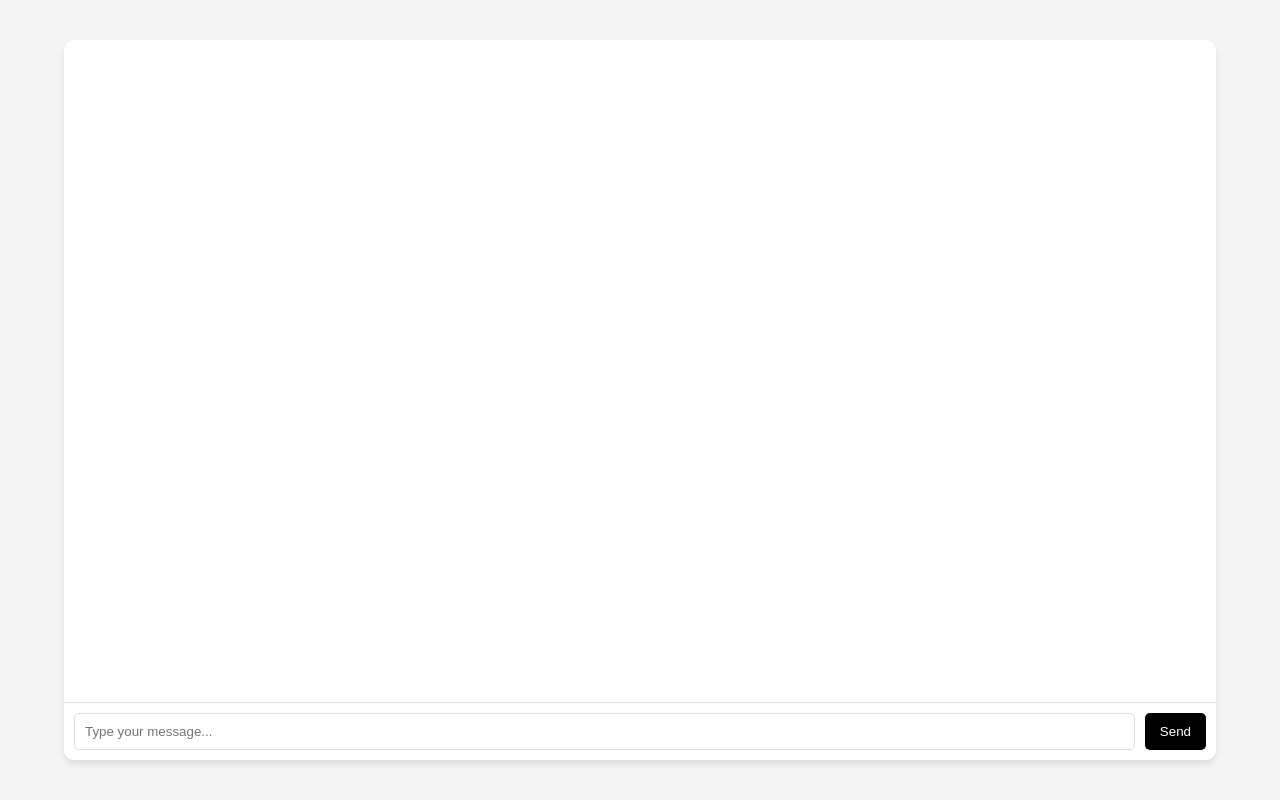
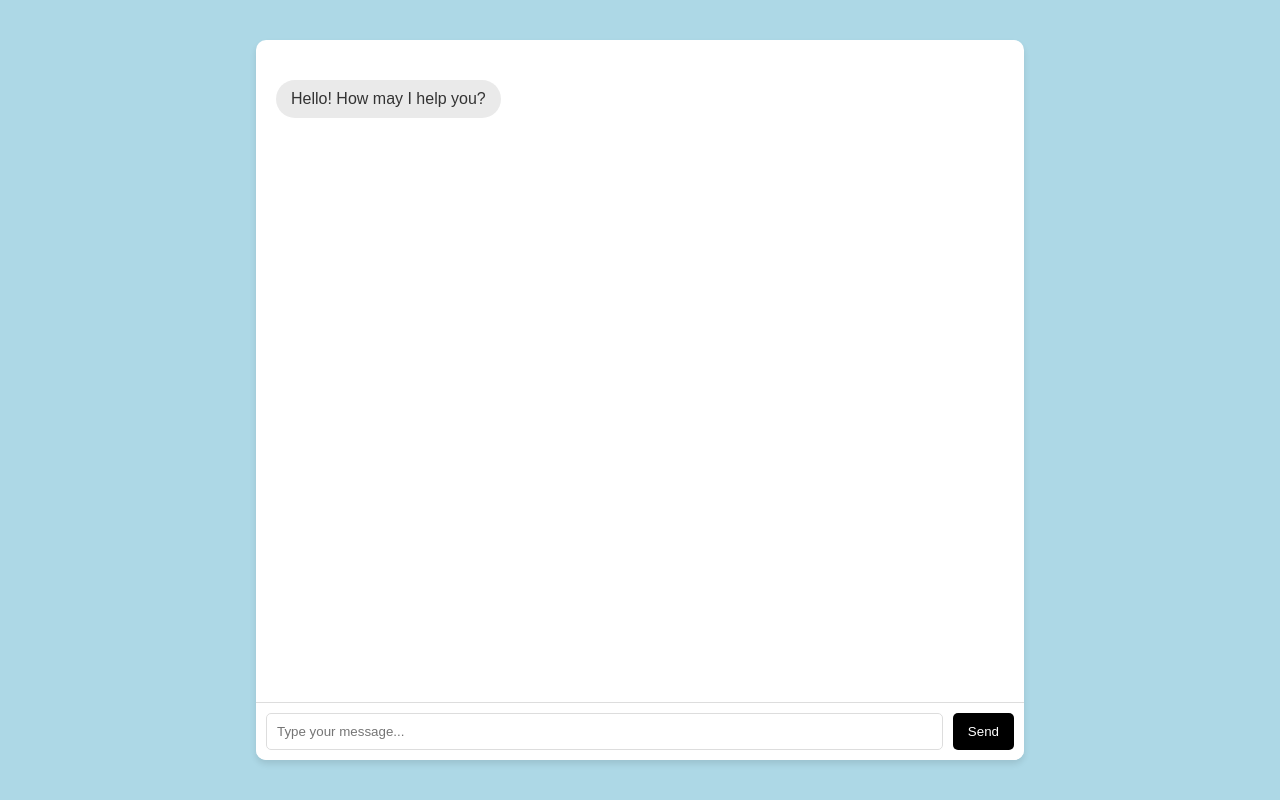
Before and after one commit to faizanmunir017/Chat_Bot_FrontEnd, a React (Vite) app: page / in a window 1280 px wide. Built offline with nearby package versions, Linux system fonts and the light colour scheme.

Commit message:
Code refactored and assets folder added

```diff
--- /dev/null
+++ b/src/assets/botMessageIcon.tsx
@@ -0,0 +1,39 @@
+function BotMessageIcon() {
+  return (
+    <svg
+      width="40"
+      height="41"
+      viewBox="0 0 40 41"
+      fill="none"
+      xmlns="http://www.w3.org/2000/svg"
+    >
+      <ellipse
+        cx="19.9798"
+        cy="20.1255"
+        rx="19.9798"
+        ry="20.1255"
+        fill="black"
+      />
+      <mask id="path-2-inside-1_11_24" fill="white">
+        <path
+          fillRule="evenodd"
+          clipRule="evenodd"
+          d="M19.9799 23.3446C18.7916 25.7516 16.3124 27.4072 13.4465 27.4072C9.42494 27.4072 6.16479 24.1471 6.16479 20.1255C6.16479 16.1039 9.42494 12.8438 13.4465 12.8438C16.3124 12.8438 18.7916 14.4994 19.9799 16.9063C21.1681 14.4994 23.6473 12.8438 26.5132 12.8438C30.5348 12.8438 33.7949 16.1039 33.7949 20.1255C33.7949 24.1471 30.5348 27.4072 26.5132 27.4072C23.6473 27.4072 21.1681 25.7516 19.9799 23.3446Z"
+        />
+      </mask>
+      <path
+        fillRule="evenodd"
+        clipRule="evenodd"
+        d="M19.9799 23.3446C18.7916 25.7516 16.3124 27.4072 13.4465 27.4072C9.42494 27.4072 6.16479 24.1471 6.16479 20.1255C6.16479 16.1039 9.42494 12.8438 13.4465 12.8438C16.3124 12.8438 18.7916 14.4994 19.9799 16.9063C21.1681 14.4994 23.6473 12.8438 26.5132 12.8438C30.5348 12.8438 33.7949 16.1039 33.7949 20.1255C33.7949 24.1471 30.5348 27.4072 26.5132 27.4072C23.6473 27.4072 21.1681 25.7516 19.9799 23.3446Z"
+        fill="black"
+      />
+      <path
+        d="M19.9799 23.3446L22.8349 21.9352L19.9799 16.1519L17.1248 21.9352L19.9799 23.3446ZM19.9799 16.9063L17.1248 18.3158L19.9799 24.0991L22.8349 18.3158L19.9799 16.9063ZM17.1248 21.9352C16.4524 23.2974 15.0546 24.2232 13.4465 24.2232V30.5912C17.5702 30.5912 21.1309 28.2058 22.8349 24.7541L17.1248 21.9352ZM13.4465 24.2232C11.1834 24.2232 9.34876 22.3886 9.34876 20.1255H2.98083C2.98083 25.9055 7.66648 30.5912 13.4465 30.5912V24.2232ZM9.34876 20.1255C9.34876 17.8623 11.1834 16.0277 13.4465 16.0277V9.65979C7.66648 9.65979 2.98083 14.3454 2.98083 20.1255H9.34876ZM13.4465 16.0277C15.0546 16.0277 16.4524 16.9536 17.1248 18.3158L22.8349 15.4969C21.1309 12.0452 17.5702 9.65979 13.4465 9.65979V16.0277ZM22.8349 18.3158C23.5073 16.9536 24.9051 16.0277 26.5132 16.0277V9.65979C22.3895 9.65979 18.8288 12.0452 17.1248 15.4969L22.8349 18.3158ZM26.5132 16.0277C28.7763 16.0277 30.6109 17.8623 30.6109 20.1255H36.9789C36.9789 14.3454 32.2932 9.65979 26.5132 9.65979V16.0277ZM30.6109 20.1255C30.6109 22.3886 28.7763 24.2233 26.5132 24.2233V30.5912C32.2932 30.5912 36.9789 25.9055 36.9789 20.1255H30.6109ZM26.5132 24.2233C24.9051 24.2233 23.5073 23.2974 22.8349 21.9352L17.1248 24.7541C18.8288 28.2058 22.3895 30.5912 26.5132 30.5912V24.2233Z"
+        fill="white"
+        mask="url(#path-2-inside-1_11_24)"
+      />
+    </svg>
+  );
+}
+
+export default BotMessageIcon;
--- a/src/components/Chat/chat.css
+++ b/src/components/Chat/chat.css
@@ -6,15 +6,15 @@ body {
   justify-content: center;
   align-items: center;
   height: 100vh;
-  background-color: #f4f4f4;
+  background-color: lightblue;
 }
 
 .chat-container {
   display: flex;
   flex-direction: column;
   justify-content: space-between;
-  width: 90vw; /* Adjust to make it almost full width */
-  height: 90vh; /* Adjust to make it almost full height */
+  width: 60vw;
+  height: 90vh;
   border-radius: 10px;
   box-shadow: 0 4px 6px rgba(0, 0, 0, 0.1);
   background-color: #fff;
@@ -22,13 +22,14 @@ body {
 }
 
 .chat-box {
-  flex: 1;
+  display: flex;
+  flex-direction: column;
   padding: 20px;
   overflow-y: auto;
 }
 
 .chat-message {
-  margin: 20px 0; /* Increased spacing between messages */
+  margin: 20px 0;
   padding: 10px 15px;
   border-radius: 20px;
   max-width: 70%;
--- a/src/components/Chat/chat.tsx
+++ b/src/components/Chat/chat.tsx
@@ -1,4 +1,6 @@
-import { useState, ChangeEvent } from "react";
+import { useState, useEffect, ChangeEvent } from "react";
+
+import BotMessageIcon from "assets/botMessageIcon";
 
 import "./chat.css";
 
@@ -11,6 +13,14 @@ function Chat() {
   const [messages, setMessages] = useState<Message[]>([]);
   const [userInput, setUserInput] = useState<string>("");
 
+  useEffect(() => {
+    const initialBotMessage: Message = {
+      sender: "bot",
+      text: "Hello! How may I help you?",
+    };
+    setMessages([initialBotMessage]);
+  }, []);
+
   const handleInputChange = (e: ChangeEvent<HTMLInputElement>) => {
     setUserInput(e.target.value);
   };
@@ -20,6 +30,7 @@ function Chat() {
 
     const userMessage: Message = { sender: "user", text: userInput };
     setMessages((prevMessages) => [...prevMessages, userMessage]);
+    setUserInput("");
 
     try {
       const response = await fetch("http://127.0.0.1:8000/chat", {
@@ -46,8 +57,6 @@ function Chat() {
       };
       setMessages((prevMessages) => [...prevMessages, botMessage]);
     }
-
-    setUserInput("");
   };
 
   return (
@@ -67,7 +76,7 @@ function Chat() {
       <div className="input-container">
         <form
           onSubmit={(e) => {
-            e.preventDefault(); // Prevent the default form submission behavior
+            e.preventDefault();
             handleSendMessage();
           }}
         >
--- a/src/components/Home/home.tsx
+++ b/src/components/Home/home.tsx
@@ -1,11 +1,11 @@
-import SVGIcon from "assets/icon";
+import WelcomeIcon from "assets/welcomeIcon";
 import "./home.css";
 
 function Home() {
   return (
     <>
       <div className="Welcome-Screen">
-        <SVGIcon></SVGIcon>
+        <WelcomeIcon></WelcomeIcon>
         <h1>Welcome!</h1>
       </div>
     </>
```
Also changed, not shown: src/assets/icon.tsx (deleted, +0 -33 lines), src/assets/welcomeIcon.tsx (added, +33 -0 lines).
